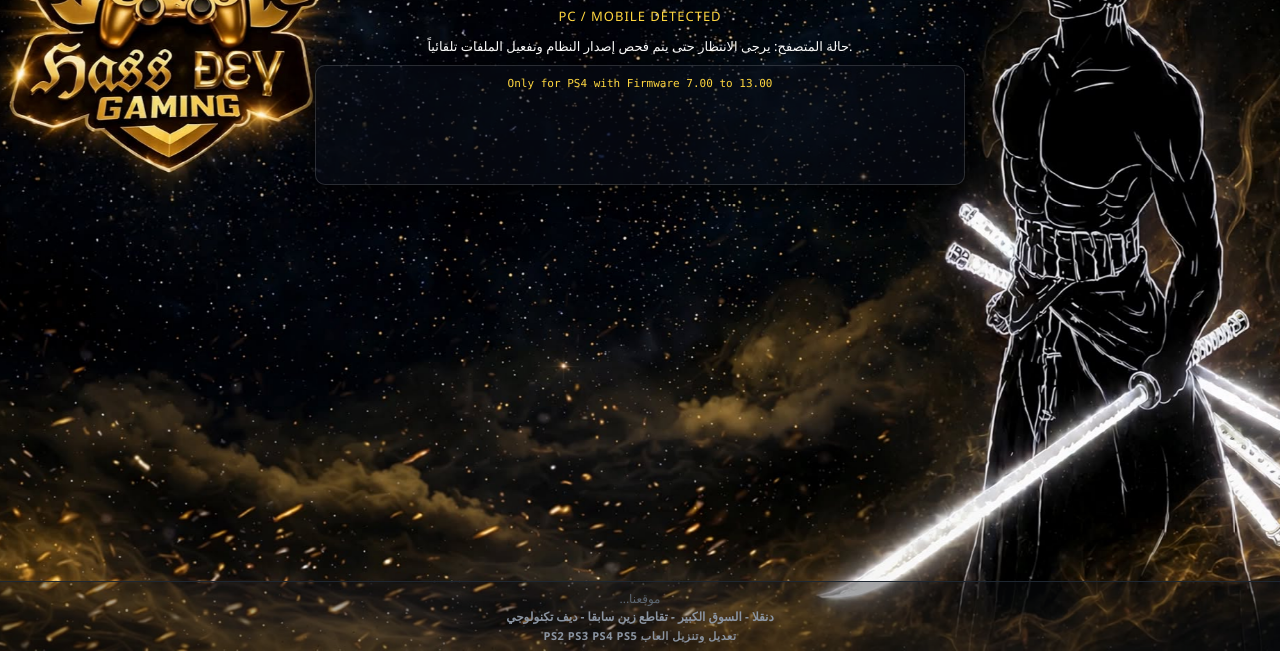
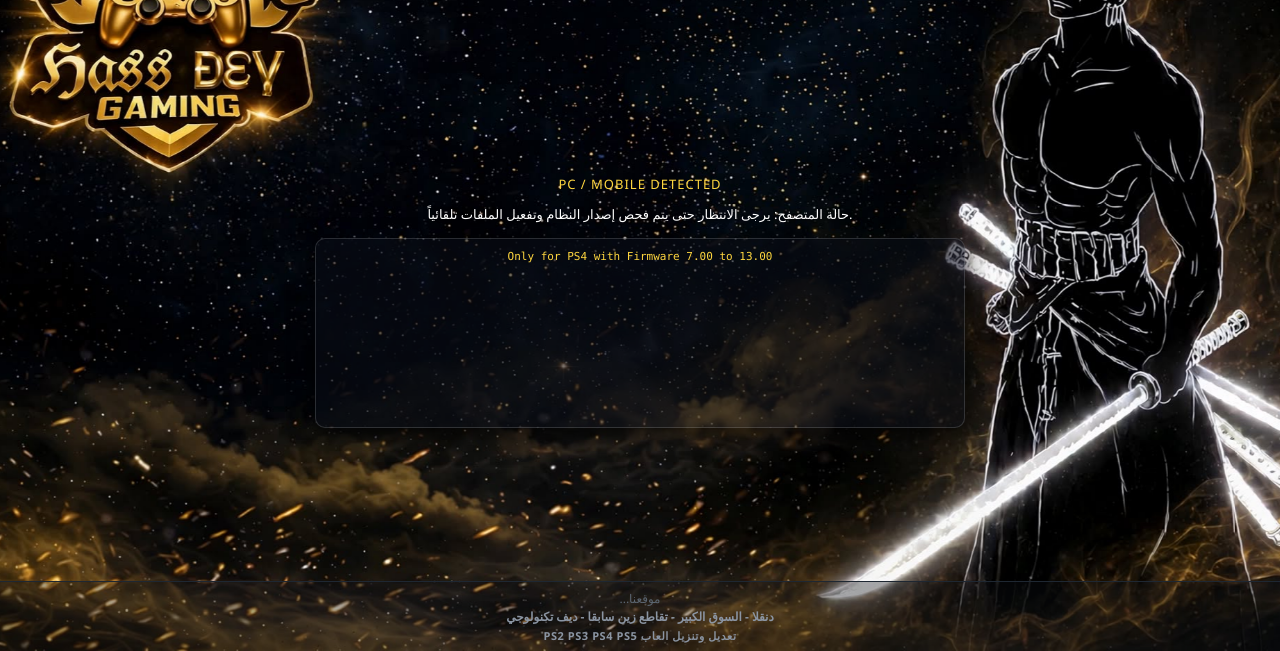
Before and after one commit to Hass109/h, a plain HTML site: page index.html in a window 1280 px wide. Shown: the part 149-800 px from the top of the page. Drawn offline with Linux system fonts and the light colour scheme.

Commit message:
Adjust layout and dimensions in index.html

```diff
--- a/index.html
+++ b/index.html
@@ -106,9 +106,11 @@
     display: flex;
     flex-direction: column;
     align-items: center;
+    justify-content: center;
     width: 100%;
     flex: 1;
     overflow: hidden;
+    margin-top: -40px;
   }
 
   /* التفاصيل والتعليمات للمستخدم */
@@ -136,7 +138,8 @@
   #out {
     width: 85%;
     max-width: 650px;
-    height: 120px;
+    height: 190px;
+    max-height: 35vh;
     white-space: pre-wrap;
     font-family: 'Consolas', 'Courier New', monospace;
     font-size: 11px;
@@ -147,7 +150,8 @@
     padding: 10px 15px;
     overflow-y: auto;
     box-shadow: 0 8px 25px rgba(0, 0, 0, 0.8);
-    margin-bottom: 55px;
+    margin-top: 5px;
+    margin-bottom: 0px;
     text-align: center;
     box-sizing: border-box;
   }
```
